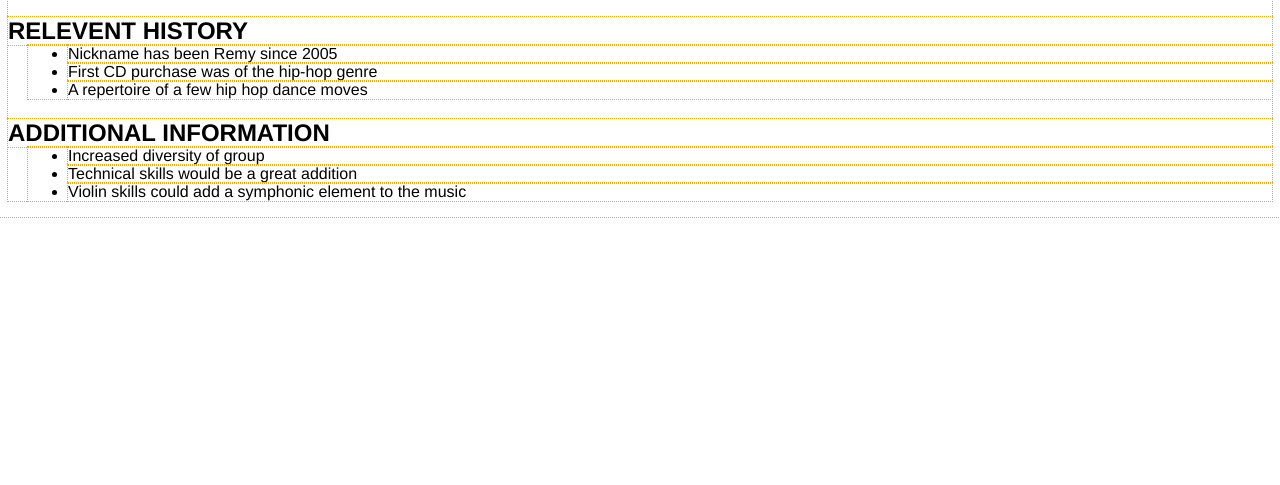
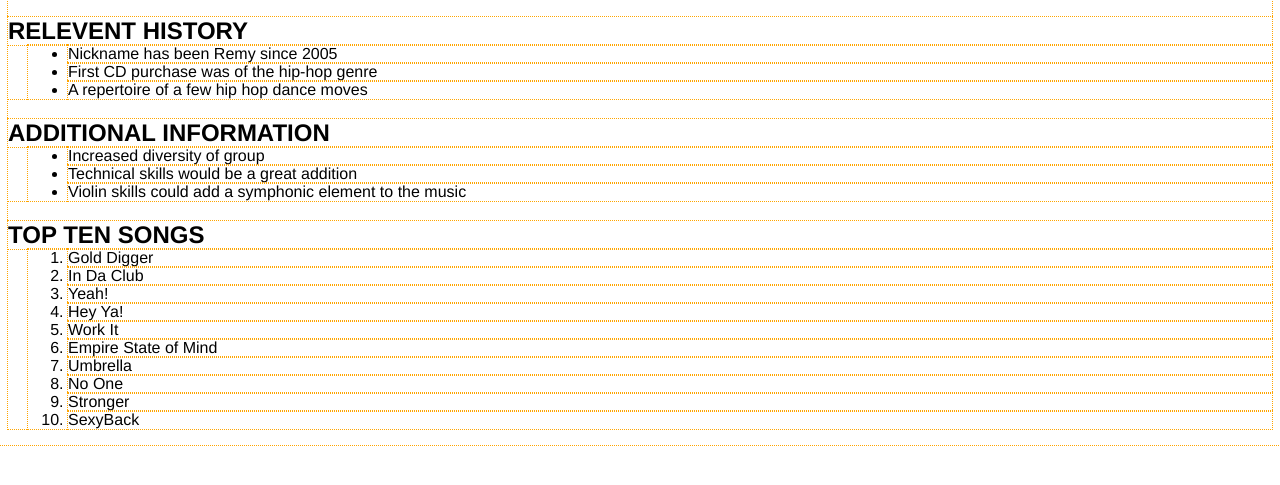
Before and after one commit to remilonwheels/about_me, a plain HTML site: page index.html in a window 1280 px wide. Shown: the part 129-614 px from the top of the page. Drawn offline with Linux system fonts and the light colour scheme.

Commit message:
added ordered list section to html

```diff
--- a/index.html
+++ b/index.html
@@ -15,19 +15,40 @@
       <p class="bio_section_content">To join the hip-hop/rap group known as the <em>Remy Boyz</em></p>
     </section>
 
+    <section class="bio_section">
       <h2 class="bio_section_heading">Relevent History</h2>
       <ul class="bio_section_content">
         <li>Nickname has been Remy since 2005</li>
         <li>First CD purchase was of the hip-hop genre</li>
         <li>A repertoire of a few hip hop dance moves</li>
       </ul>
+    </section>
 
+    <section class="bio_section">
       <h2 class="bio_section_heading">Additional Information</h2>
       <ul class="bio_section_content">
         <li>Increased diversity of group</li>
         <li>Technical skills would be a great addition</li>
         <li>Violin skills could add a symphonic element to the music</li>
       </ul>
+    </section>
+
+    <section class="bio_section">
+      <h2 class="bio_section_heading">Top Ten Songs</h2>
+      <ol class="bio_section_content">
+        <li>Gold Digger</li>
+        <li>In Da Club</li>
+        <li>Yeah!</li>
+        <li>Hey Ya!</li>
+        <li>Work It</li>
+        <li>Empire State of Mind</li>
+        <li>Umbrella</li>
+        <li>No One</li>
+        <li>Stronger</li>
+        <li>SexyBack</li>
+      </ol>
+    </section>
+
 
 <!--
     <script src="app.js"></script>
```
Lines whose indentation alone changed are shown as unchanged.
